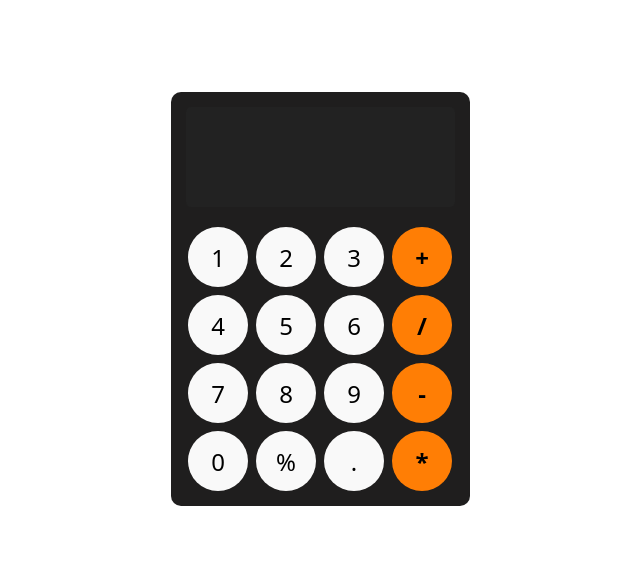
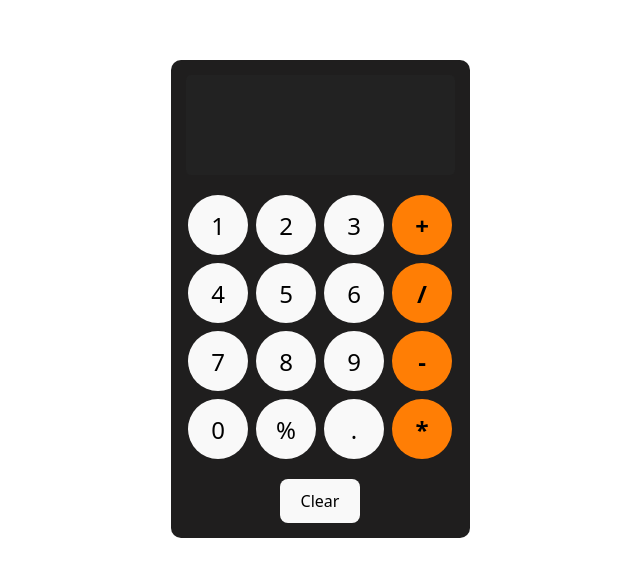
Before and after one commit to MatamaPeter/calculator, a React (Vite) app: page / in a window 1280 px wide. Shown: the part 101-678 px from the top of the page, without its empty margins (320-960 px from the left). Built offline with nearby package versions, Linux system fonts and the light colour scheme.

Commit message:
added a clear button

```diff
--- a/src/App.jsx
+++ b/src/App.jsx
@@ -51,9 +51,10 @@ function App() {
   };
   }, []);
 
-
-
-
+  function handleClear() {
+    setInputValue("")
+    setAnswer("")
+  }
 
 
   return (
@@ -80,7 +81,8 @@ function App() {
               {operatorElements}
           </div>
 
-          </div>
+        </div>
+        <button onClick={handleClear}>Clear</button>
       </div>
     </div>
   )
```
